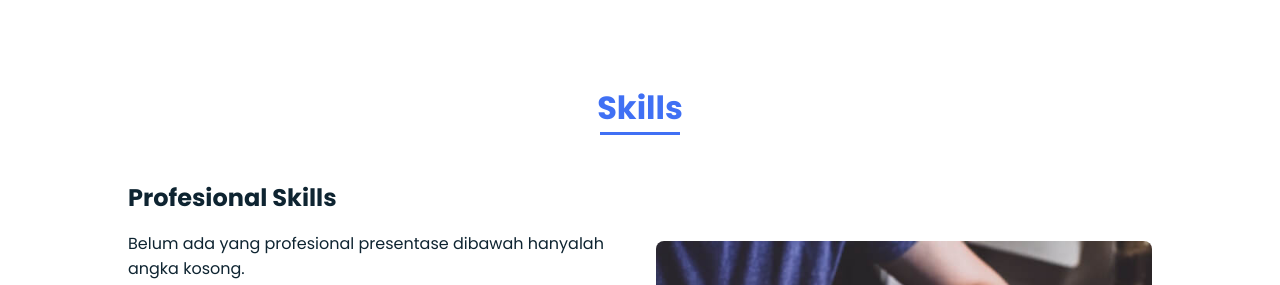
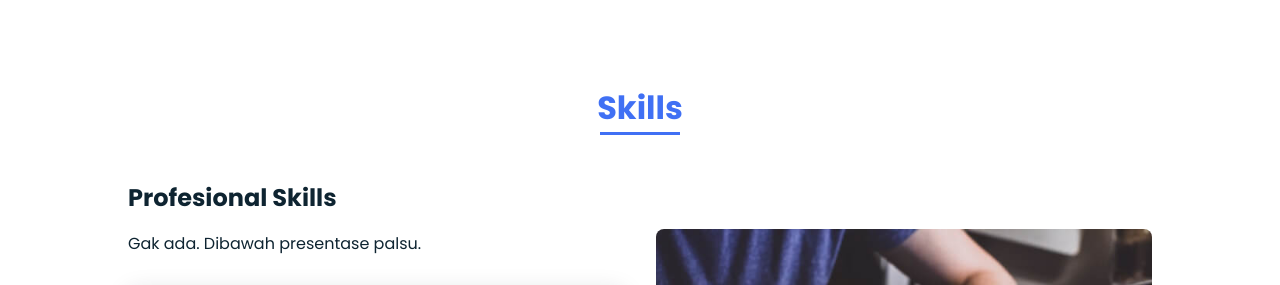
Before and after one commit to alifkrisnanda/alifkrisnanda.github.io, a plain HTML site: page index.html in a window 1280 px wide. Shown: the part 1245-1530 px from the top of the page. Drawn offline with nearby package versions, Linux system fonts and the light colour scheme.

Commit message:
Update index.html

```diff
--- a/index.html
+++ b/index.html
@@ -78,7 +78,7 @@
                 <div class="skills__container bd-grid">
                     <div>
                         <h2 class="skills__subtitle">Profesional Skills</h2>
-                        <p class="skills__text">Belum ada yang profesional presentase dibawah hanyalah angka kosong.</p>
+                        <p class="skills__text">Gak ada. Dibawah presentase palsu.</p>
                         <div class="skills__data">
                             <div class="skills__names">
                                 <i class='bx bxl-html5 skills__icon'></i>
```
